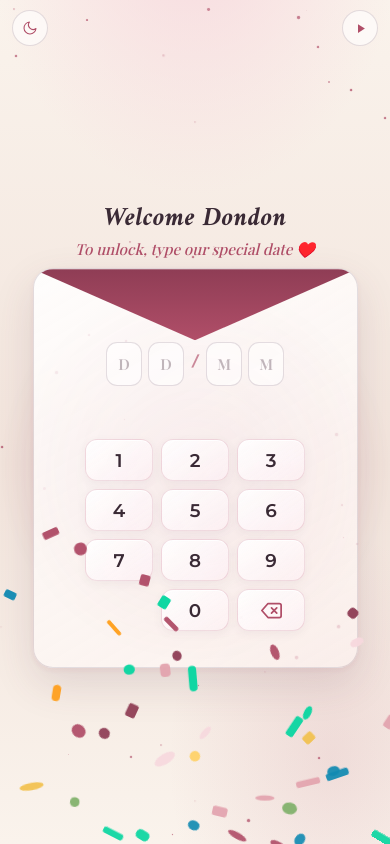
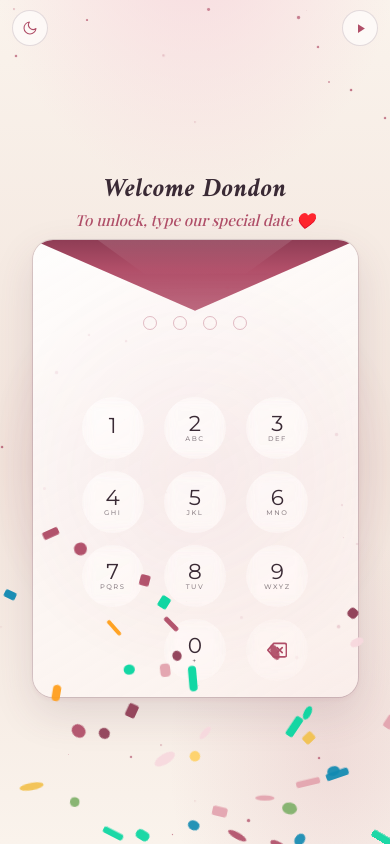
Before and after one commit to Mhamed-r1/HBD, a plain HTML site: page index.html in a window 390 px wide. Drawn offline with nearby package versions, Linux system fonts and the light colour scheme; a web font is replaced by a local one.

Commit message:
Update index.html

```diff
--- a/index.html
+++ b/index.html
@@ -1514,7 +1514,6 @@
       #screen-envelope {
         padding: 48px 14px 24px;
         direction: ltr;
-        justify-content: center;
       }
       #screen-envelope .screen-inner {
         max-width: min(370px, 94vw);
@@ -1571,16 +1570,16 @@
         position: relative;
         width: 100%;
         max-width: min(350px, 92vw);
-        min-height: 430px;
         background: linear-gradient(
           150deg,
           rgba(255, 255, 255, 0.88),
           rgba(253, 243, 240, 0.72)
         );
-        border: 1px solid var(--card-border);
+        border: none;
         border-radius: 24px;
         padding: 22px 18px 20px;
         box-shadow:
+          0 0 0 1px var(--card-border),
           0 16px 42px rgba(90, 60, 80, 0.14),
           0 2px 6px rgba(176, 78, 104, 0.08);
         backdrop-filter: blur(14px);
@@ -1596,7 +1595,9 @@
           rgba(54, 34, 60, 0.88),
           rgba(38, 22, 44, 0.92)
         );
-        box-shadow: 0 16px 40px rgba(18, 8, 22, 0.55);
+        box-shadow:
+          0 0 0 1px var(--card-border),
+          0 16px 40px rgba(18, 8, 22, 0.55);
       }
       .envelope-flap {
         position: absolute;
@@ -1604,23 +1605,61 @@
         left: 0;
         right: 0;
         height: 76px;
-        background: linear-gradient(180deg, var(--rose-deep), var(--rose));
+        background: linear-gradient(
+          180deg,
+          var(--rose-deep) 0%,
+          var(--rose) 40%,
+          rgba(176, 78, 104, 0.85) 100%
+        );
         clip-path: polygon(0 0, 100% 0, 50% 100%);
         transform-origin: top center;
         transition:
           transform 0.85s cubic-bezier(0.4, 0, 0.2, 1),
           opacity 0.65s ease;
         z-index: 5;
-        display: flex;
-        align-items: flex-start;
-        justify-content: center;
-        padding-top: 5px;
-        filter: drop-shadow(0 3px 5px rgba(91, 38, 54, 0.18));
         pointer-events: none;
+        perspective: 800px;
+        backface-visibility: hidden;
+        -webkit-backface-visibility: hidden;
+      }
+      .envelope-flap::before {
+        content: "";
+        position: absolute;
+        top: 0;
+        left: 50%;
+        transform: translateX(-50%);
+        width: 60%;
+        height: 100%;
+        background: linear-gradient(
+          180deg,
+          rgba(255, 255, 255, 0.12) 0%,
+          transparent 50%
+        );
+        clip-path: polygon(0 0, 100% 0, 50% 100%);
+        pointer-events: none;
+      }
+      .envelope-flap::after {
+        content: "";
+        position: absolute;
+        bottom: -1px;
+        left: 0;
+        right: 0;
+        height: 1px;
+        background: linear-gradient(
+          90deg,
+          transparent 5%,
+          rgba(0, 0, 0, 0.08) 30%,
+          rgba(0, 0, 0, 0.12) 50%,
+          rgba(0, 0, 0, 0.08) 70%,
+          transparent 95%
+        );
       }
       .envelope-card.unlocked .envelope-flap {
-        transform: rotateX(180deg) translateY(-8px);
-        opacity: 0.08;
+        transform: rotateX(180deg) translateY(-2px);
+        opacity: 0;
+        transition:
+          transform 0.9s cubic-bezier(0.4, 0, 0.2, 1),
+          opacity 0.7s ease 0.15s;
       }
       .envelope-card.unlocked {
         box-shadow:
@@ -1683,7 +1722,7 @@
       }
       .envelope-body {
         position: relative;
-        z-index: 3;
+        z-index: 7;
         display: flex;
         flex-direction: column;
         align-items: center;
@@ -1701,53 +1740,55 @@
         display: flex;
         align-items: center;
         justify-content: center;
-        gap: clamp(6px, 1.8vw, 8px);
-        margin-top: 48px;
+        gap: clamp(14px, 3.8vw, 20px);
+        margin-top: 62px;
+        position: relative;
+        z-index: 6;
         direction: ltr;
       }
       .pin-slot {
-        width: clamp(38px, 9.5vw, 44px);
-        height: clamp(46px, 11.5vw, 52px);
-        border-radius: 13px;
-        border: 1px solid var(--card-border);
-        background: rgba(255, 255, 255, 0.6);
+        width: clamp(14px, 3.6vw, 16px);
+        height: clamp(14px, 3.6vw, 16px);
+        border-radius: 50%;
+        border: 1.5px solid rgba(176, 78, 104, 0.35);
+        background: transparent;
         display: flex;
         align-items: center;
         justify-content: center;
-        font-family: "Playfair Display", "Montserrat", serif;
-        font-size: clamp(1.2rem, 3.5vw, 1.38rem);
-        font-weight: 600;
-        color: var(--ivory);
+        font-family: "Montserrat", sans-serif;
+        font-size: 0;
+        font-weight: 700;
+        color: var(--rose);
         position: relative;
         transition:
-          border-color 0.25s ease,
-          box-shadow 0.25s ease,
-          background 0.25s ease,
-          transform 0.2s ease;
+          border-color 0.2s ease,
+          background 0.2s ease,
+          transform 0.18s cubic-bezier(0.34, 1.56, 0.64, 1),
+          box-shadow 0.2s ease;
       }
       [data-theme="dark"] .pin-slot {
-        background: rgba(255, 255, 255, 0.07);
+        border-color: rgba(240, 168, 182, 0.35);
       }
       .pin-slot.filled {
         border-color: var(--rose);
-        background: rgba(176, 78, 104, 0.14);
-        box-shadow: 0 0 12px rgba(176, 78, 104, 0.25);
-        transform: scale(1.05);
-        color: var(--rose);
+        background: var(--rose);
+        transform: scale(1.15);
+        box-shadow: 0 0 8px rgba(176, 78, 104, 0.3);
+        animation: dotPop 0.2s cubic-bezier(0.34, 1.56, 0.64, 1);
+      }
+      @keyframes dotPop {
+        0% {
+          transform: scale(0.5);
+        }
+        100% {
+          transform: scale(1.15);
+        }
+      }
+      .slot-val {
+        display: none;
       }
       .slot-ph {
-        opacity: 0.42;
-        font-size: clamp(0.95rem, 2.6vw, 1.08rem);
-        font-weight: 600;
-        color: var(--muted);
-      }
-      .pin-divider {
-        font-size: clamp(1.25rem, 3.2vw, 1.45rem);
-        font-weight: 700;
-        color: var(--rose);
-        opacity: 0.65;
-        margin: 0 2px;
-        user-select: none;
+        display: none;
       }
       .wrong-pin-message {
         min-height: 1.85rem;
@@ -1778,74 +1819,94 @@
       .keypad-grid {
         display: grid;
         grid-template-columns: repeat(3, 1fr);
-        gap: 10px;
+        gap: clamp(10px, 2.8vw, 14px);
         width: 100%;
-        max-width: 240px;
-        margin: 2px auto 0;
+        max-width: 260px;
+        margin: 16px auto 0;
         direction: ltr;
       }
       .key-btn {
-        height: 46px;
-        border-radius: 14px;
-        border: 1px solid rgba(176, 78, 104, 0.18);
-        background: linear-gradient(
-          145deg,
-          rgba(255, 255, 255, 0.9),
-          rgba(253, 240, 244, 0.65)
-        );
+        width: clamp(62px, 16vw, 72px);
+        height: clamp(62px, 16vw, 72px);
+        border-radius: 50%;
+        border: none;
+        background: rgba(255, 255, 255, 0.12);
+        backdrop-filter: blur(6px);
+        -webkit-backdrop-filter: blur(6px);
         color: var(--ivory);
         font-family: "Montserrat", "Playfair Display", "Manrope", sans-serif;
-        font-size: 1.25rem;
-        font-weight: 600;
+        font-size: clamp(1.35rem, 3.8vw, 1.55rem);
+        font-weight: 300;
         cursor: pointer;
         display: flex;
+        flex-direction: column;
         align-items: center;
         justify-content: center;
-        box-shadow:
-          0 3px 10px rgba(90, 60, 80, 0.06),
-          inset 0 1px 0 rgba(255, 255, 255, 0.9);
+        margin: 0 auto;
+        box-shadow: none;
         user-select: none;
         -webkit-user-select: none;
+        -webkit-tap-highlight-color: transparent;
         touch-action: manipulation;
         transition:
-          background 0.22s ease,
-          border-color 0.22s ease,
-          color 0.22s ease,
-          transform 0.15s ease,
-          box-shadow 0.22s ease;
+          background 0.15s ease,
+          color 0.15s ease,
+          transform 0.12s ease,
+          box-shadow 0.15s ease;
+        line-height: 1;
+        gap: 1px;
+      }
+      .key-num {
+        font-size: clamp(1.35rem, 3.8vw, 1.55rem);
+        font-weight: 300;
+        line-height: 1;
+      }
+      .key-sub {
+        font-size: clamp(0.42rem, 1.1vw, 0.5rem);
+        font-weight: 500;
+        letter-spacing: 1.5px;
+        line-height: 1;
+        opacity: 0.55;
+        min-height: 0.5em;
       }
       [data-theme="dark"] .key-btn {
-        background: linear-gradient(
-          145deg,
-          rgba(62, 38, 68, 0.8),
-          rgba(44, 25, 48, 0.85)
-        );
-        border: 1px solid rgba(240, 168, 182, 0.2);
-        box-shadow:
-          0 3px 10px rgba(10, 4, 12, 0.4),
-          inset 0 1px 0 rgba(255, 255, 255, 0.08);
+        background: rgba(255, 255, 255, 0.08);
+        color: #f0f0f0;
       }
       .key-btn:hover {
-        border-color: transparent;
-        background: linear-gradient(135deg, var(--rose), var(--rose-deep));
+        background: rgba(176, 78, 104, 0.25);
         color: #ffffff;
-        transform: translateY(-2px);
-        box-shadow: 0 7px 18px rgba(176, 78, 104, 0.35);
+        transform: scale(1.05);
       }
       .key-btn:active {
-        transform: translateY(0) scale(0.94);
-        box-shadow: 0 2px 6px rgba(176, 78, 104, 0.2);
+        transform: scale(0.92);
+        background: rgba(176, 78, 104, 0.45);
+        box-shadow: 0 0 16px rgba(176, 78, 104, 0.25);
       }
       .key-backspace {
         color: var(--rose);
+        font-size: clamp(1.15rem, 3.2vw, 1.3rem);
+        font-weight: 400;
+        background: transparent;
+      }
+      .key-backspace:hover {
+        background: rgba(176, 78, 104, 0.15);
+      }
+      .key-backspace:active {
+        background: rgba(176, 78, 104, 0.3);
       }
       .key-backspace svg {
-        width: 21px;
-        height: 21px;
+        width: clamp(20px, 5.2vw, 24px);
+        height: clamp(20px, 5.2vw, 24px);
         transition: transform 0.15s ease;
       }
       .key-backspace:hover svg {
         transform: scale(1.08);
+      }
+      .key-empty {
+        width: clamp(62px, 16vw, 72px);
+        height: clamp(62px, 16vw, 72px);
+        margin: 0 auto;
       }
       .success-shake {
         animation: envelopeShake 0.55s ease-in-out;
@@ -1881,11 +1942,11 @@
         }
         20%,
         60% {
-          transform: translateX(-8px);
+          transform: translateX(-6px);
         }
         40%,
         80% {
-          transform: translateX(8px);
+          transform: translateX(6px);
         }
       }
       .shake-msg {
@@ -1929,7 +1990,6 @@
         }
         .envelope-card {
           max-width: min(325px, 92vw);
-          min-height: 400px;
           padding: 18px 14px 16px;
           border-radius: 20px;
         }
@@ -1937,23 +1997,31 @@
           height: 71px;
         }
         .pin-display {
-          margin-top: 55px;
-          gap: 6px;
+          margin-top: 58px;
+          gap: 16px;
         }
         .pin-slot {
-          width: 36px;
-          height: 44px;
-          font-size: 1.2rem;
-          border-radius: 11px;
+          width: 14px;
+          height: 14px;
         }
         .keypad-grid {
-          max-width: 220px;
-          gap: 8px;
+          max-width: 235px;
+          gap: 12px;
         }
         .key-btn {
-          height: 42px;
-          font-size: 1.15rem;
-          border-radius: 12px;
+          width: 62px;
+          height: 62px;
+          font-size: 1.35rem;
+        }
+        .key-num {
+          font-size: 1.35rem;
+        }
+        .key-sub {
+          font-size: 0.42rem;
+        }
+        .key-empty {
+          width: 62px;
+          height: 62px;
         }
         .wrong-pin-message {
           font-size: 0.88rem;
@@ -1982,27 +2050,37 @@
         .envelope-card {
           padding: 16px 12px 14px;
           max-width: 305px;
-          min-height: 360px;
         }
         .envelope-flap {
           height: 38px;
         }
         .pin-display {
-          margin-top: 36px;
-          gap: 5px;
+          margin-top: 40px;
+          gap: 14px;
         }
         .pin-slot {
-          width: 34px;
-          height: 40px;
-          font-size: 1.1rem;
+          width: 12px;
+          height: 12px;
         }
         .keypad-grid {
-          max-width: 210px;
-          gap: 6px;
+          max-width: 220px;
+          gap: 10px;
+          margin-top: 10px;
         }
         .key-btn {
-          height: 38px;
-          font-size: 1.08rem;
+          width: 56px;
+          height: 56px;
+          font-size: 1.2rem;
+        }
+        .key-num {
+          font-size: 1.2rem;
+        }
+        .key-sub {
+          font-size: 0.38rem;
+        }
+        .key-empty {
+          width: 56px;
+          height: 56px;
         }
         .wrong-pin-message {
           min-height: 1.4rem;
@@ -2024,28 +2102,38 @@
         }
         .envelope-card {
           padding: 10px 10px 8px;
-          min-height: auto;
           max-width: 290px;
         }
         .envelope-flap {
           height: 32px;
         }
         .pin-display {
-          margin-top: 28px;
-          gap: 4px;
+          margin-top: 38px;
+          gap: 10px;
         }
         .pin-slot {
-          width: 30px;
-          height: 34px;
+          width: 10px;
+          height: 10px;
+        }
+        .keypad-grid {
+          max-width: 200px;
+          gap: 8px;
+          margin-top: 8px;
+        }
+        .key-btn {
+          width: 48px;
+          height: 48px;
           font-size: 1rem;
         }
-        .keypad-grid {
-          max-width: 190px;
-          gap: 4px;
-        }
-        .key-btn {
-          height: 30px;
-          font-size: 0.95rem;
+        .key-num {
+          font-size: 1rem;
+        }
+        .key-sub {
+          font-size: 0.32rem;
+        }
+        .key-empty {
+          width: 48px;
+          height: 48px;
         }
         .wrong-pin-message {
           min-height: 1.2rem;
@@ -2189,20 +2277,19 @@
               >
                 <div class="pin-slot" data-index="0">
                   <span class="slot-val"></span>
-                  <span class="slot-ph">D</span>
+                  <span class="slot-ph"></span>
                 </div>
                 <div class="pin-slot" data-index="1">
                   <span class="slot-val"></span>
-                  <span class="slot-ph">D</span>
+                  <span class="slot-ph"></span>
                 </div>
-                <div class="pin-divider">/</div>
                 <div class="pin-slot" data-index="2">
                   <span class="slot-val"></span>
-                  <span class="slot-ph">M</span>
+                  <span class="slot-ph"></span>
                 </div>
                 <div class="pin-slot" data-index="3">
                   <span class="slot-val"></span>
-                  <span class="slot-ph">M</span>
+                  <span class="slot-ph"></span>
                 </div>
               </div>
 
@@ -2215,17 +2302,17 @@
 
               <!-- Keypad Grid -->
               <div class="keypad-grid" id="keypad">
-                <button type="button" class="key-btn" data-key="1">1</button>
-                <button type="button" class="key-btn" data-key="2">2</button>
-                <button type="button" class="key-btn" data-key="3">3</button>
-                <button type="button" class="key-btn" data-key="4">4</button>
-                <button type="button" class="key-btn" data-key="5">5</button>
-                <button type="button" class="key-btn" data-key="6">6</button>
-                <button type="button" class="key-btn" data-key="7">7</button>
-                <button type="button" class="key-btn" data-key="8">8</button>
-                <button type="button" class="key-btn" data-key="9">9</button>
+                <button type="button" class="key-btn" data-key="1"><span class="key-num">1</span><span class="key-sub"></span></button>
+                <button type="button" class="key-btn" data-key="2"><span class="key-num">2</span><span class="key-sub">ABC</span></button>
+                <button type="button" class="key-btn" data-key="3"><span class="key-num">3</span><span class="key-sub">DEF</span></button>
+                <button type="button" class="key-btn" data-key="4"><span class="key-num">4</span><span class="key-sub">GHI</span></button>
+                <button type="button" class="key-btn" data-key="5"><span class="key-num">5</span><span class="key-sub">JKL</span></button>
+                <button type="button" class="key-btn" data-key="6"><span class="key-num">6</span><span class="key-sub">MNO</span></button>
+                <button type="button" class="key-btn" data-key="7"><span class="key-num">7</span><span class="key-sub">PQRS</span></button>
+                <button type="button" class="key-btn" data-key="8"><span class="key-num">8</span><span class="key-sub">TUV</span></button>
+                <button type="button" class="key-btn" data-key="9"><span class="key-num">9</span><span class="key-sub">WXYZ</span></button>
                 <div class="key-empty"></div>
-                <button type="button" class="key-btn" data-key="0">0</button>
+                <button type="button" class="key-btn" data-key="0"><span class="key-num">0</span><span class="key-sub">+</span></button>
                 <button
                   type="button"
                   class="key-btn key-backspace"
@@ -2756,21 +2843,9 @@ You are so deeply precious to me. Always stay as bright, beautiful, and happy as
         const slots = document.querySelectorAll(".pin-slot");
         const digits = enteredPin.split("");
         slots.forEach((slot, idx) => {
-          const valEl = slot.querySelector(".slot-val");
-          const phEl = slot.querySelector(".slot-ph");
           if (idx < digits.length) {
-            if (valEl) {
-              valEl.textContent = digits[idx];
-              valEl.style.display = "inline";
-            }
-            if (phEl) phEl.style.display = "none";
             slot.classList.add("filled");
           } else {
-            if (valEl) {
-              valEl.textContent = "";
-              valEl.style.display = "none";
-            }
-            if (phEl) phEl.style.display = "inline";
             slot.classList.remove("filled");
           }
         });
```
